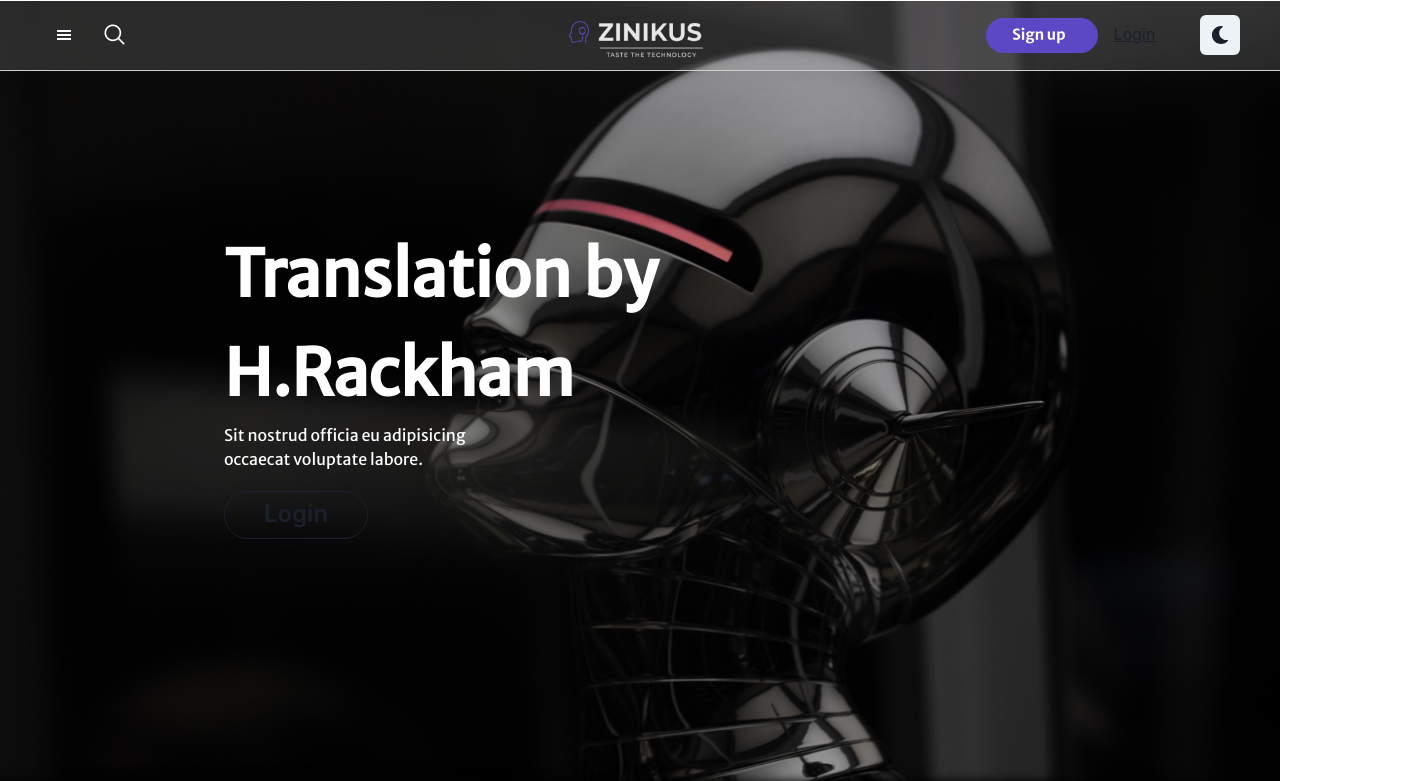
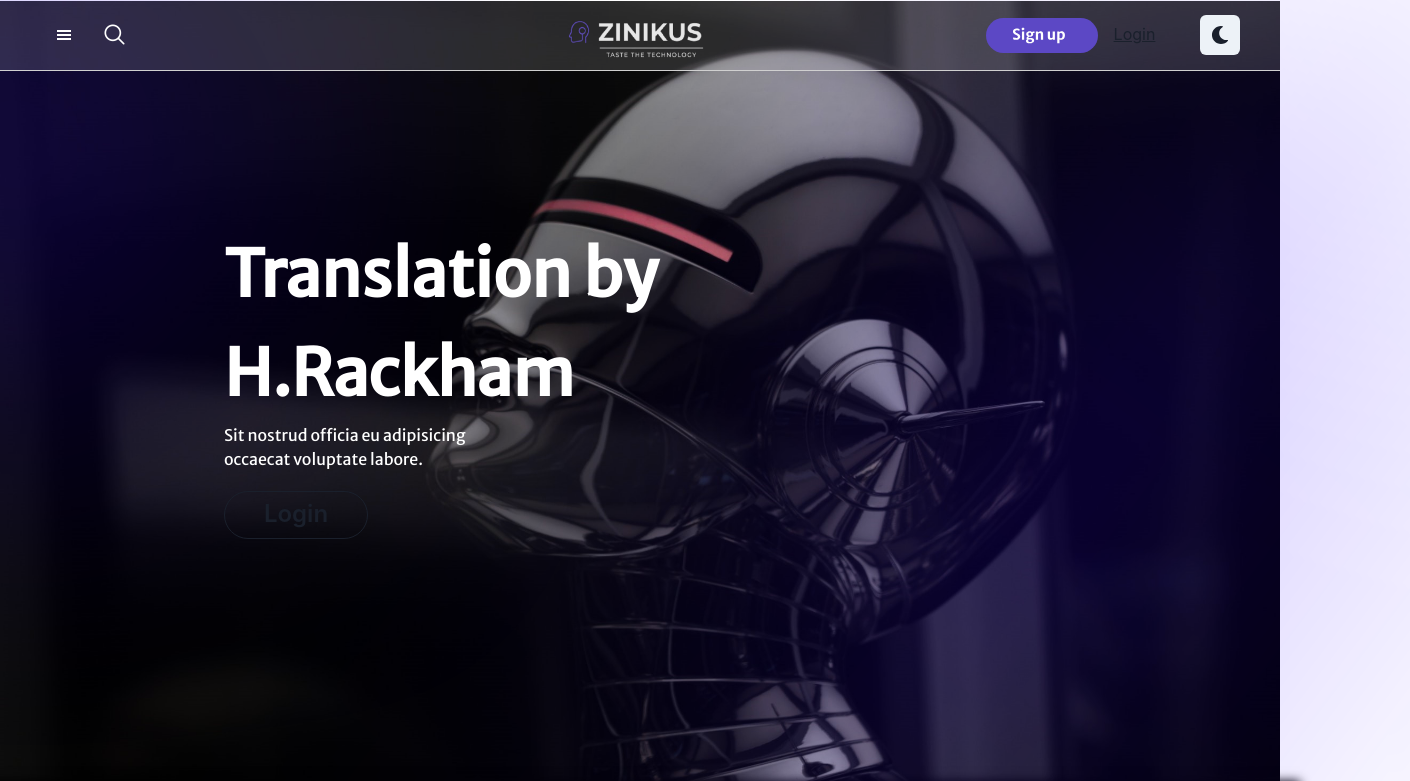
Before and after one commit to UjjwalPasahan/ZINIKUSWEB, a React (Create React App) app in the folder client/: page / in a window 1280 px wide. Shown: the top 781 px of the page, 1410 px wide, since content can reach past the window. Built offline with nearby package versions, Linux system fonts and the light colour scheme.

Commit message:
done something

```diff
--- a/client/src/App.js
+++ b/client/src/App.js
@@ -20,7 +20,6 @@ import Signup from './components/signup'
 import Products from './components/Products';
 import Team from './components/Team'
 import Service from './components/Service'
-
 function App() {
   return(<div>
   <Router>
--- a/client/src/components/Home.jsx
+++ b/client/src/components/Home.jsx
@@ -24,7 +24,8 @@ const Home = () => {
           w="100%"
           h="50rem"
           >
-
+          <div className='gradC1'></div>
+          <div className='gradE1'></div>
           <VStack pos='absolute' top={['32', '56']} left={['15', '56']}>
             <div className='hometext'>
               <h2>Translation by <br /> H.Rackham</h2>
--- a/client/src/styles/home.css
+++ b/client/src/styles/home.css
@@ -75,3 +75,34 @@
     width: 100%;
     height: 80rem;
 } */
+
+.gradC1{
+    border-radius: 286px;
+    background: #2B00FF;
+    filter: blur(186px);width: 286px;
+    height: 286px;
+    flex-shrink: 0;
+    position: absolute;
+    left: -10vw;
+}
+
+.gradE1{
+    /* width: 111.32px;
+    height: 948.19px;
+    border-radius: 50%;
+    background-image: radial-gradient(circle, #2B00FF 0.1%, rgba(255, 204, 0, 0) 65%);
+    opacity: 25%;
+    position: absolute;
+    left: 50vw;
+    top: 100vh;
+    transform: rotate(-37.5deg);
+     */
+     border-radius: 60px;
+     background: #2B00FF;
+filter: blur(201.5px);width: 111.317px;
+height: 948.189px;
+transform: rotate(37.147deg);
+flex-shrink: 0;
+position: absolute;
+left: 80vw;
+}
--- a/client/src/styles/services.css
+++ b/client/src/styles/services.css
@@ -43,9 +43,10 @@
     background: url('../assets/homepage/ContactUsWhiteBackground2.svg');
     background-position: center bottom;
     background-repeat: no-repeat;
+    background-size: cover;
     position: absolute;
     height: 65rem;
-    width: 100vw;
+    width: 100%;
     top: 50rem;
 }
 .ourServices h1{
```
Also changed, not shown: client/src/components/ContactUs.jsx (added, +9 -0 lines), client/src/styles/contactUs.css (added).
